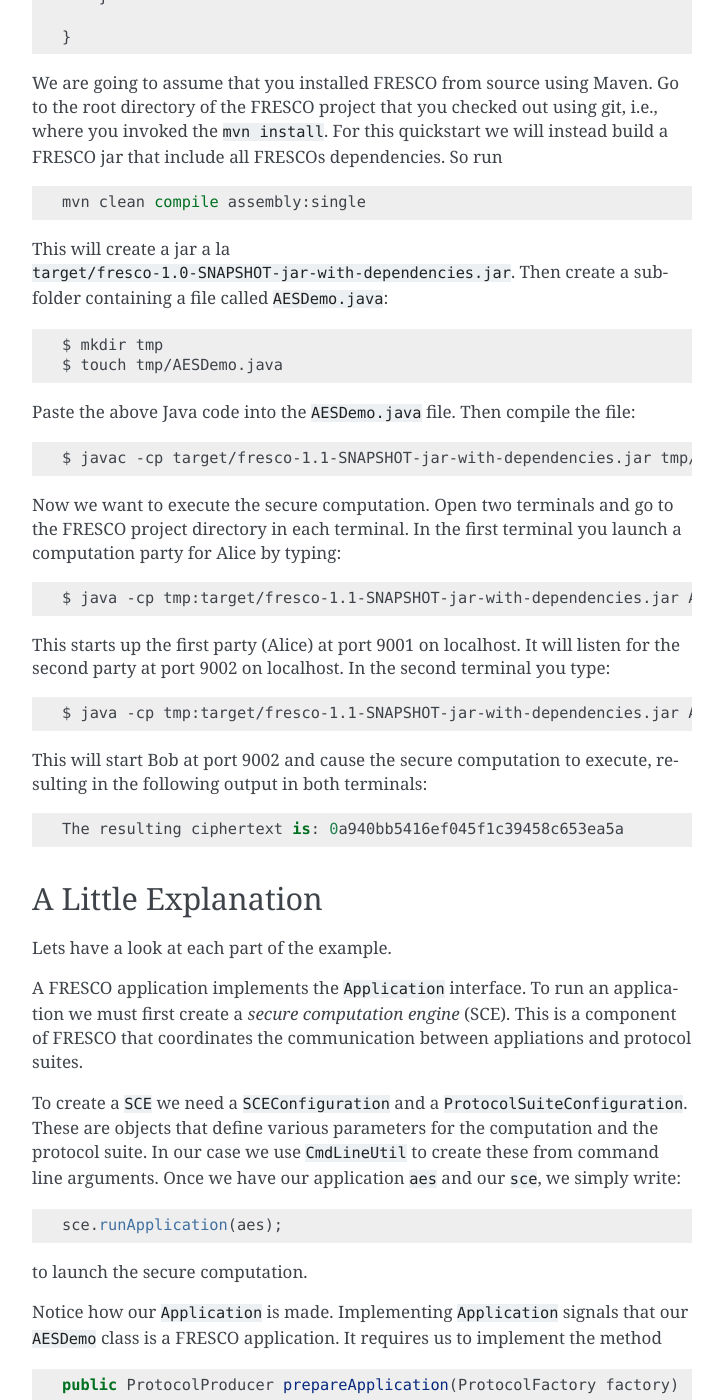
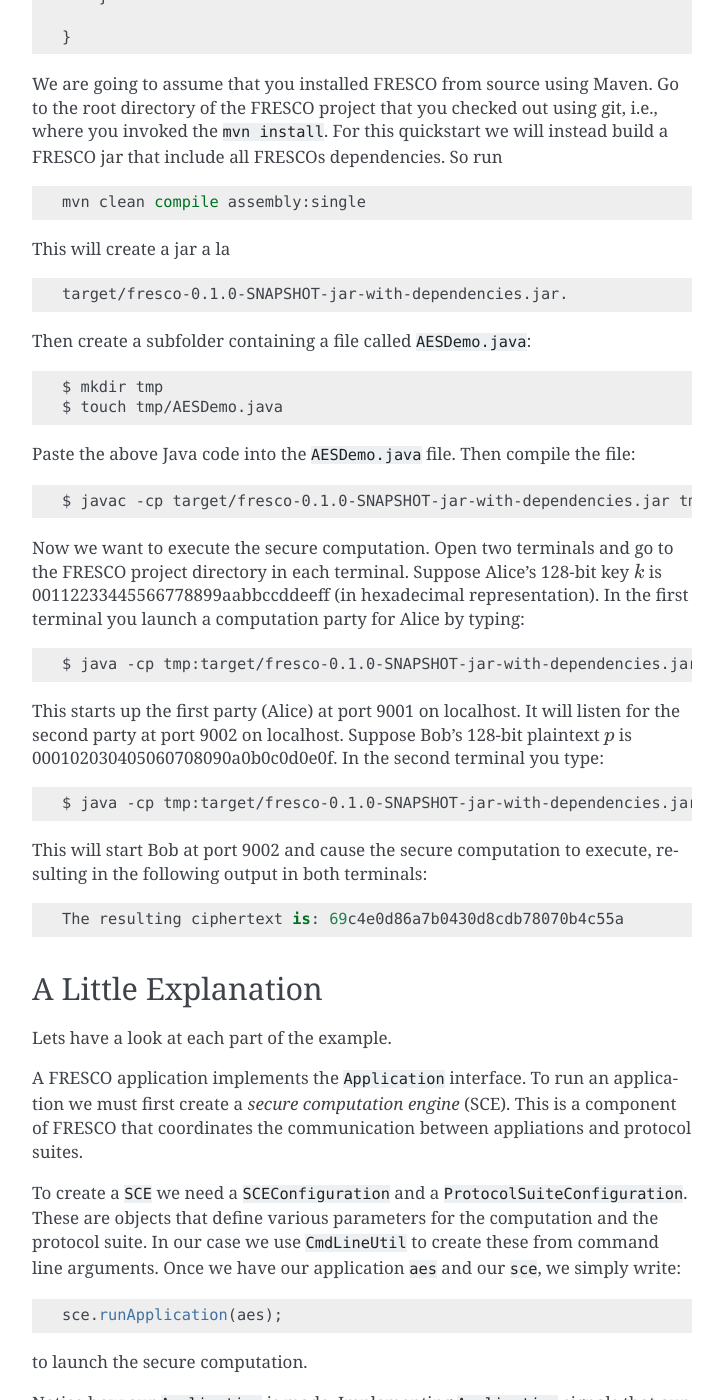
Before and after one commit to aicis/fresco, a Sphinx documentation site: the page built from doc/source/quickstart.rst, in a window 1280 px wide and 1400 px high, scrolled down 2858 px. Shown: the whole window, without its empty margins (388-1111 px from the left). Built offline with Sphinx 7.4.7, drawn with Linux system fonts in a browser that asks for light colours; some of the changed text lies outside the part shown.

Commit message:
Update quickstart to use correct version.
Use the ..parsed-literal Sphinx directive and the version and release
tags in doc/source.conf.py to automatically use updated  version and
release tags in documentation.

```diff
--- a/doc/source/quickstart.rst
+++ b/doc/source/quickstart.rst
@@ -155,33 +155,46 @@
     mvn clean compile assembly:single
 
 This will create a jar a la
-``target/fresco-1.0-SNAPSHOT-jar-with-dependencies.jar``. Then create
-a subfolder containing a file called ``AESDemo.java``: ::
+
+.. parsed-literal::
+
+  target/fresco-|release|-SNAPSHOT-jar-with-dependencies.jar.
+
+Then create a subfolder containing a file called ``AESDemo.java``: ::
 
     $ mkdir tmp
     $ touch tmp/AESDemo.java
 
 Paste the above Java code into the ``AESDemo.java`` file. Then compile
-the file: ::
+the file:
 
-    $ javac -cp target/fresco-1.1-SNAPSHOT-jar-with-dependencies.jar tmp/AESDemo.java
+.. parsed-literal::
+
+    $ javac -cp target/fresco-|release|-SNAPSHOT-jar-with-dependencies.jar tmp/AESDemo.java
 
 Now we want to execute the secure computation. Open two terminals and
-go to the FRESCO project directory in each terminal. In the first
-terminal you launch a computation party for Alice by typing: ::
+go to the FRESCO project directory in each terminal. Suppose Alice's
+128-bit key :math:`k` is 00112233445566778899aabbccddeeff (in
+hexadecimal representation). In the first terminal you launch a
+computation party for Alice by typing:
 
-    $ java -cp tmp:target/fresco-1.1-SNAPSHOT-jar-with-dependencies.jar AESDemo -i1 -sdummy -p1:localhost:9001 -p2:localhost:9002 000102030405060708090a0b0c0d0e0f
+.. parsed-literal::
+
+    $ java -cp tmp:target/fresco-|release|-SNAPSHOT-jar-with-dependencies.jar AESDemo -i1 -sdummy -p1:localhost:9001 -p2:localhost:9002 00112233445566778899aabbccddeeff
 
 This starts up the first party (Alice) at port 9001 on localhost. It
-will listen for the second party at port 9002 on localhost. In the
-second terminal you type: ::
+will listen for the second party at port 9002 on localhost. Suppose
+Bob's 128-bit plaintext :math:`p` is
+000102030405060708090a0b0c0d0e0f. In the second terminal you type:
 
-    $ java -cp tmp:target/fresco-1.1-SNAPSHOT-jar-with-dependencies.jar AESDemo -i1 -sdummy -p1:localhost:9001 -p2:localhost:9002 000102030405060708090a0b0c0d0e0f
+.. parsed-literal::
+
+    $ java -cp tmp:target/fresco-|release|-SNAPSHOT-jar-with-dependencies.jar AESDemo -i1 -sdummy -p1:localhost:9001 -p2:localhost:9002 000102030405060708090a0b0c0d0e0f
 
 This will start Bob at port 9002 and cause the secure computation to
 execute, resulting in the following output in both terminals: ::
 
-    The resulting ciphertext is: 0a940bb5416ef045f1c39458c653ea5a
+    The resulting ciphertext is: 69c4e0d86a7b0430d8cdb78070b4c55a
 
 
 
```
Also changed, not shown: other parts of doc/source/quickstart.rst (+11 -11 lines).
